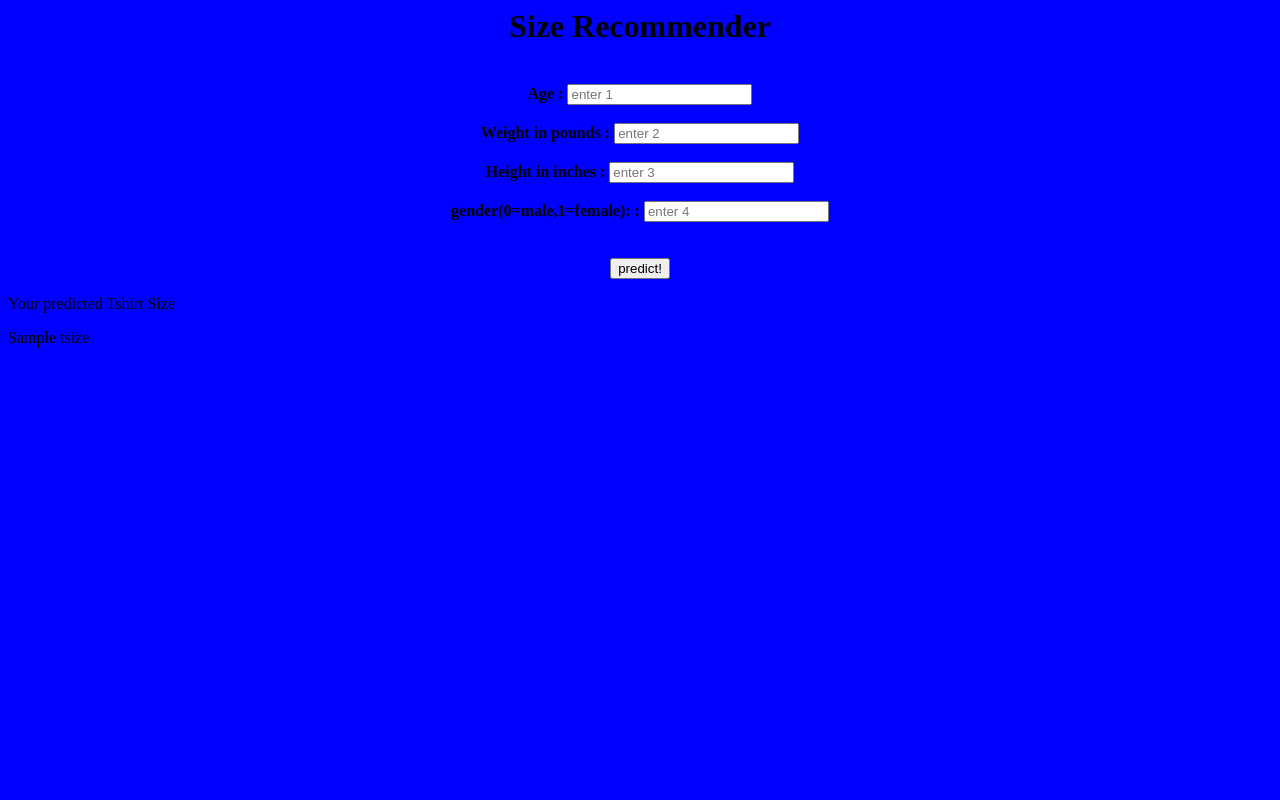
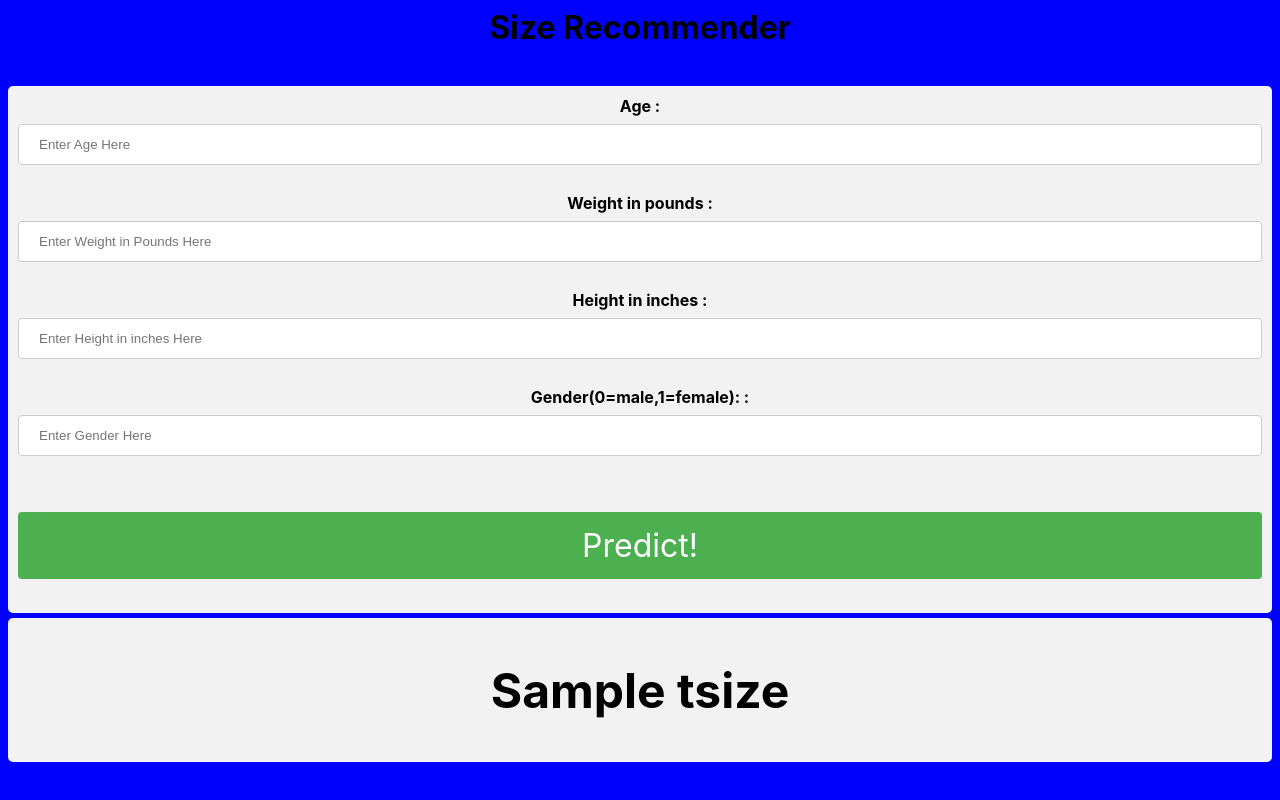
Before and after one commit to jaafarfarooq/Size-Recommender, a Flask app: template templates/home.html in a window 1280 px wide. Run offline with Flask 2, Linux system fonts and the light colour scheme; the template is opened without the code that fills it: most values are stand-ins (such as "Sample title", 1, 10 or a date in 2020); parts of the project's set-up code (start-up, migrations or seed data) failed here and were passed over.

Commit message:
Update home.html

```diff
--- a/templates/home.html
+++ b/templates/home.html
@@ -1,21 +1,132 @@
 <html>
-    <body bgcolor=blue>
+  <head>
+    <title>Imagine Cup | Size Recommender</title>
+    <script>
+      function unhide() {
+        var hid = document.getElementsByClassName("exp");
+        // Emulates jQuery $(element).is(':hidden');
+        if (hid[0].offsetWidth > 0 && hid[0].offsetHeight > 0) {
+          hid[0].style.visibility = "visible";
+        }
+      }
+    </script>
+    <style>
+      .exp {
+        visibility: hidden;
+      }
+      input[type="text"],
+      select {
+        width: 100%;
+        padding: 12px 20px;
+        margin: 8px 0;
+        display: inline-block;
+        border: 1px solid #ccc;
+        border-radius: 4px;
+        box-sizing: border-box;
+      }
+      input[type="number"],
+      select {
+        width: 100%;
+        padding: 12px 20px;
+        margin: 8px 0;
+        display: inline-block;
+        border: 1px solid #ccc;
+        border-radius: 4px;
+        box-sizing: border-box;
+      }
 
-        <center>
+      input[type="submit"] {
+        width: 100%;
+        background-color: #4caf50;
+        color: white;
+        padding: 14px 20px;
+        margin: 8px 0;
+        border: none;
+        border-radius: 4px;
+        cursor: pointer;
+      }
 
-        <h1> Size Recommender </h1><br>
+      input[type="submit"]:hover {
+        background-color: #45a049;
+      }
 
-        <form method="POST", action="{{url_for('home')}}">
-           <b> Age :  <input type="number", name='a', placeholder="enter 1"> <br><br>
-            Weight in pounds :  <input type="number", name='b', placeholder="enter 2"> <br><br>
-            Height in inches :  <input type="number", name='c', placeholder="enter 3"> <br><br>
-            gender(0=male,1=female): : <input type="number", name='d', placeholder="enter 4"> <br><br><br></b>
-            <input type="submit" , value='predict!' >
+      div {
+        border-radius: 5px;
+        background-color: #f2f2f2;
+        padding: 10px;
+      }
+    </style>
+  </head>
+  <body bgcolor="blue">
+    <center>
+      <h1
+        style="
+          font-family: -apple-system, BlinkMacSystemFont, 'Segoe UI', Roboto,
+            Oxygen, Ubuntu, Cantarell, 'Open Sans', 'Helvetica Neue', sans-serif;
+          margin-top: 5px;
+        "
+      >
+        Size Recommender
+      </h1>
+      <br />
+      <div
+        style="
+          font-family: -apple-system, BlinkMacSystemFont, 'Segoe UI', Roboto,
+            Oxygen, Ubuntu, Cantarell, 'Open Sans', 'Helvetica Neue', sans-serif;
+        "
+      >
+        <form method="POST" , action="{{url_for('home')}}">
+          <b>
+            Age :
+            <input type="number" , name="a" , placeholder="Enter Age Here" />
+            <br /><br />
+            Weight in pounds :
+            <input
+              type="number"
+              ,
+              name="b"
+              ,
+              placeholder="Enter Weight in Pounds Here" />
+            <br /><br />
+            Height in inches :
+            <input
+              type="number"
+              ,
+              name="c"
+              ,
+              placeholder="Enter Height in inches Here" />
+            <br /><br />
+            Gender(0=male,1=female): :
+            <input type="number" , name="d" , placeholder="Enter Gender Here" />
+            <br /><br /><br
+          /></b>
+          <input
+            onclick="unhide()"
+            style="
+              font-family: -apple-system, BlinkMacSystemFont, 'Segoe UI', Roboto,
+                Oxygen, Ubuntu, Cantarell, 'Open Sans', 'Helvetica Neue',
+                sans-serif;
+              font-size: xx-large;
+            "
+            type="submit"
+            ,
+            value="Predict!"
+          />
         </form>
+      </div>
+    </center>
+    <!-- <h2 style="text-align: center; color: blue">Your Predicted T-Shirt Size</h2> -->
+    <div
+      style="
+        font-family: -apple-system, BlinkMacSystemFont, 'Segoe UI', Roboto,
+          Oxygen, Ubuntu, Cantarell, 'Open Sans', 'Helvetica Neue', sans-serif;
+        margin-top: 5px;
+      "
+    >
 
-    </center>
-    <p>Your predicted Tshirt Size</p>
-    {{tsize}}
-
-    </body>
+      <h1 style="text-align: center; color: black; font-size: xxx-large">
+        {{tsize}}
+      </h1>
+    </div>
+  </body>
 </html>
```
